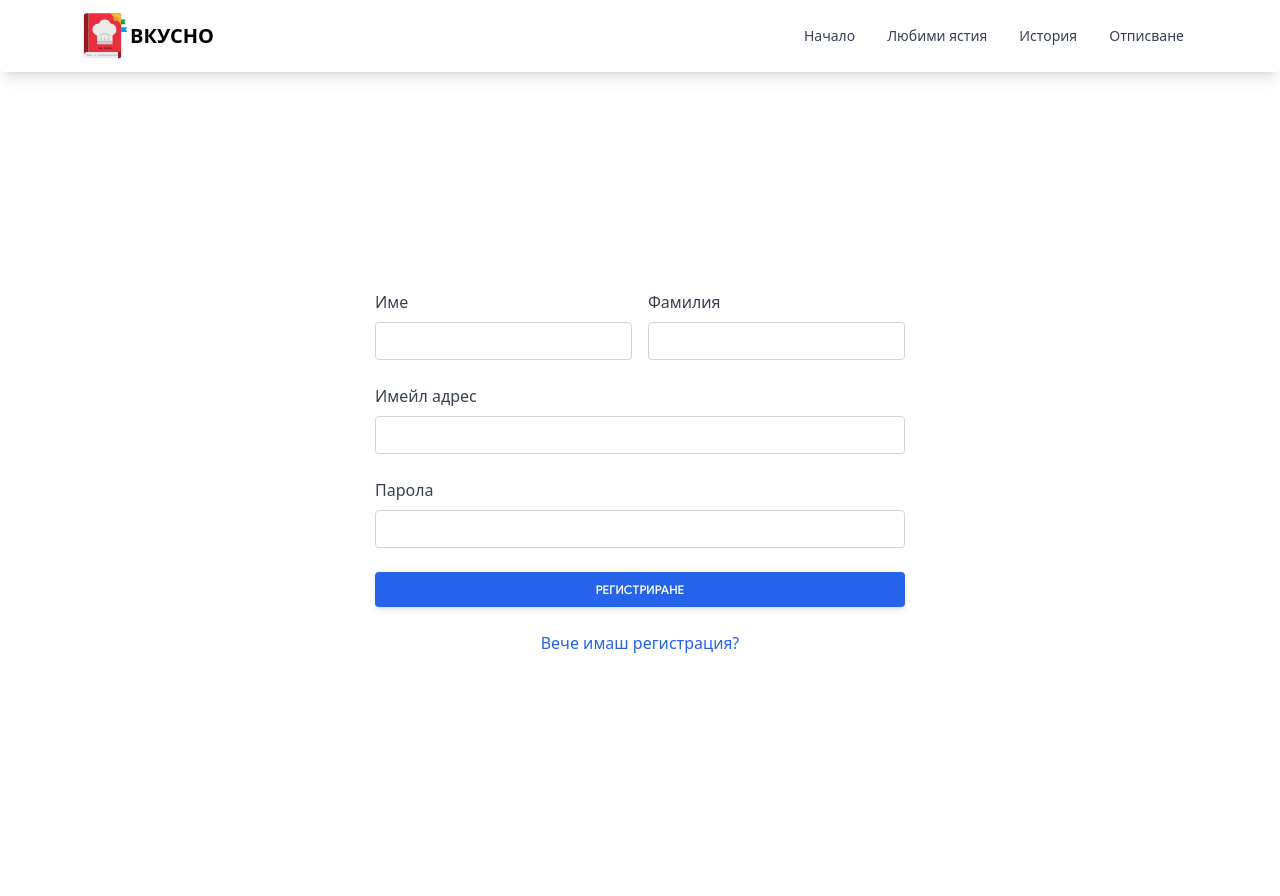
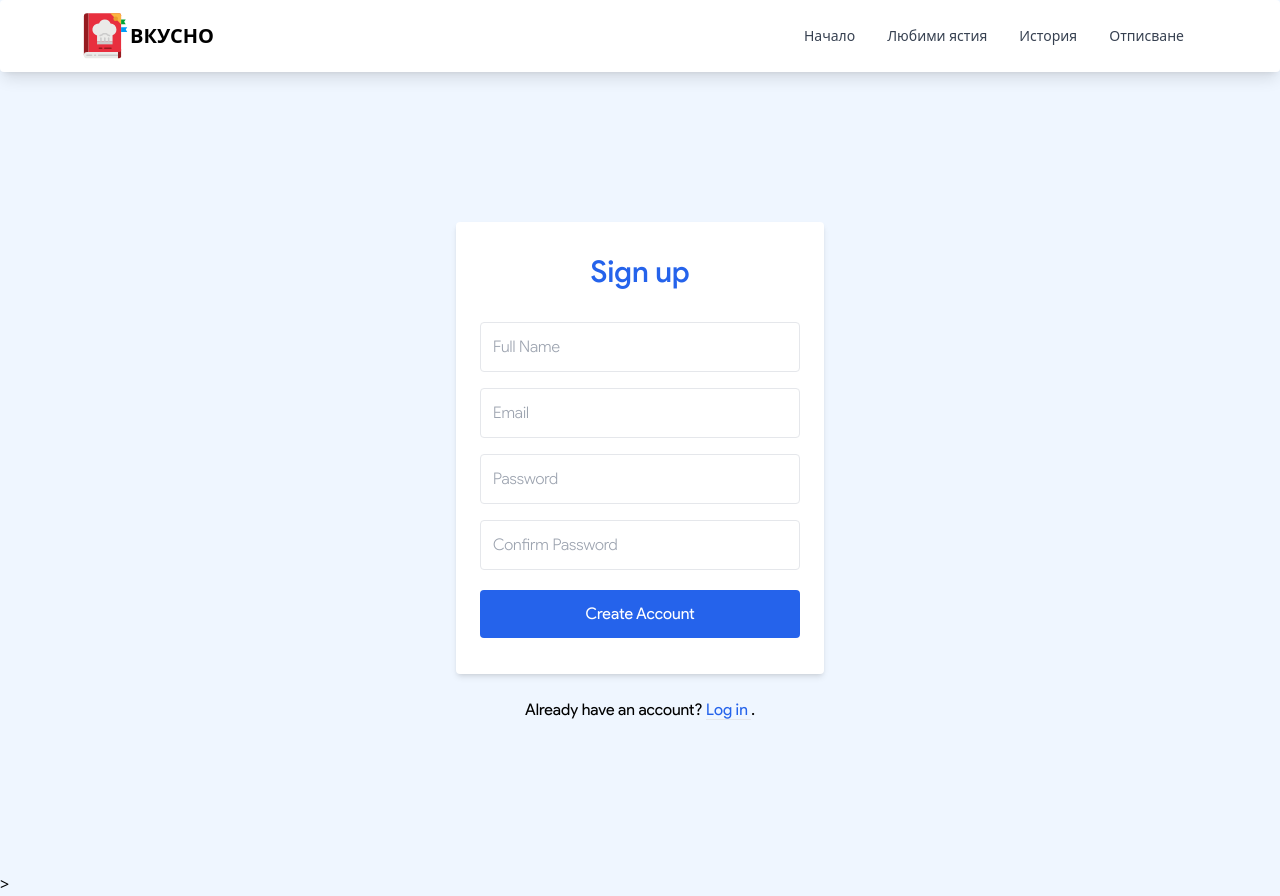
Before and after one commit to MiroslavRosenov/tasty, a Python web app: template templates/signup.html in a window 1280 px wide. Before the commit the page ends 653 px from the top, so only its background shows below. Run offline with Jinja, Linux system fonts and the light colour scheme; the template is opened without the code that fills it, so the values that code supplies are empty; some libraries are stand-ins or nearby versions.

```diff
--- a/blueprints/dishes.py
+++ b/blueprints/dishes.py
@@ -1,4 +1,4 @@
-from quart import Blueprint, jsonify, render_template, request, current_app
+from quart import Blueprint, render_template
 
 from ext.translator import Translator
 from ext.base import get_recipe, search_recipe
@@ -8,7 +8,6 @@ translate = Translator().translate
 
 @dishes.get("/")
 async def index() -> None:
-    # return str(await search_recipe(["eggs", "bacon", "muffins"]))
     return await render_template("index.html")
 
 @dishes.get("/dishes/<int:id>")
--- a/schema.sql
+++ b/schema.sql
@@ -2,13 +2,12 @@ CREATE TABLE IF NOT EXISTS dishes (
     id BIGINT PRIMARY KEY,
     title TEXT NOT NULL,
     imageUrl TEXT NOT NULL,
-    ingredients JSON
+    ingredients TEXT
 )
 
 CREATE TABLE IF NOT EXISTS details (
     id BIGINT PRIMARY KEY,
     title TEXT NOT NULL,
-    original_name TEXT NOT NULL,
     readyInMinutes INT NOT NULL,
     imageUrl TEXT NOT NULL,
     ingredients JSON NOT NULL,
--- a/templates/signup.html
+++ b/templates/signup.html
@@ -1,44 +1,57 @@
 {% extends "base.html" %}
 {% block content %}
-<section class="text-gray-600 body-font">
-	<div class="h-screen flex justify-center items-center">
-		<form action="/signup" method="POST">
-			{% for category, message in get_flashed_messages(true) %}
-				{% if category == 'error' %}
-                <div class="bg-red-100 rounded-lg py-5 px-6 mb-4 text-base text-red-700 mb-3" role="alert">
-                    {{ message }}
-                </div>
-                {% elif category == 'success' %}
-                <div class="bg-green-100 rounded-lg py-5 px-6 mb-4 text-base text-green-700 mb-3" role="alert">
-                    {{ message }}
-                </div>
-                {% endif %}
-			{% endfor %}
+<body class="bg-blue-50">
+    <div class="bg-grey-lighter min-h-screen flex flex-col">
+        <div class="container max-w-sm mx-auto flex-1 flex flex-col items-center justify-center px-2">
+            <div class="bg-white px-6 py-8 rounded shadow-md text-black w-full">
+                <h1 class="mb-8 text-3xl text-center font-medium text-blue-600">Sign up</h1>
+                <input
+                    type="text"
+                    class="block border border-grey-light w-full p-3 rounded mb-4 font-light"
+                    id='signup-name'
+                    name="fullname"
+                    placeholder="Full Name">
 
-            <div class="grid grid-cols-2 gap-4">
-                <div class="form-group mb-6">
-                    <label for="firstNameInput" class="form-label inline-block mb-2 text-gray-700">Име</label>
-                    <input type="text" class="form-control block w-full px-3 py-1.5 text-base font-normal text-gray-700 bg-white bg-clip-padding border border-solid border-gray-300 rounded transition ease-in-out m-0 focus:text-gray-700 focus:bg-white focus:border-blue-600 focus:outline-none" id="firstNameInput" name="firstName" required>
-                </div>
-                <div class="form-group mb-6">
-                    <label for="lastNameInput" class="form-label inline-block mb-2 text-gray-700">Фамилия</label>
-                    <input type="text" class="form-control block w-full px-3 py-1.5 text-base font-normal text-gray-700 bg-white bg-clip-padding border border-solid border-gray-300 rounded transition ease-in-out m-0 focus:text-gray-700 focus:bg-white focus:border-blue-600 focus:outline-none" id="lastNameInput" name="lastName" required>
-                </div>
+                <input
+                    type="text"
+                    class="block border border-grey-light w-full p-3 rounded mb-4 font-light"
+                    id='signup-email'
+                    name="email"
+                    placeholder="Email">
+
+                <input
+                    type="password"
+                    class="block border border-grey-light w-full p-3 rounded mb-4 font-light"
+                    id='signup-password'
+                    name="password"
+                    placeholder="Password">
+                <input
+                    type="password"
+                    class="block border border-grey-light w-full p-3 rounded mb-4 font-light"
+                    id='signup-confirm-password'
+                    name="confirm_password"
+                    placeholder="Confirm Password">
+
+                <button type="submit" onClick='signupInputHandler()' class="w-full text-center py-3 rounded bg-blue-600 text-white hover:bg-blue-700 focus:outline-none my-1 font-regular">Create Account</button>
+
+                <!-- <div class="text-center text-sm text-grey-dark mt-4 font-regular">
+                    By signing up, you agree to the
+                    <a class="no-underline border-b border-grey-dark text-grey-dark" href="#">
+                        Terms of Service
+                    </a> and
+                    <a class="no-underline border-b border-grey-dark text-grey-dark" href="#">
+                        Privacy Policy
+                    </a>
+                </div> -->
             </div>
-            <div class="form-group mb-6">
-				<label for="emailInput" class="form-label inline-block mb-2 text-gray-700">Имейл адрес</label>
-                <input type="email" class="form-control block w-full px-3 py-1.5 text-base font-normal text-gray-700 bg-white bg-clip-padding border border-solid border-gray-300 rounded transition ease-in-out m-0 focus:text-gray-700 focus:bg-white focus:border-blue-600 focus:outline-none" id="emailInput" name="email" required>
+
+            <div class="text-grey-dark mt-6 font-regular">
+                Already have an account?
+                <a class="no-underline border-b border-blue text-blue-600" href="{{ url_for('accounts.signin') }}">
+                    Log in
+                </a>.
             </div>
-            <div class="form-group mb-6">
-                <label for="passwordInput" class="form-label inline-block mb-2 text-gray-700">Парола</label>
-                <input type="password" class="form-control block w-full px-3 py-1.5 text-base font-normal text-gray-700 bg-white bg-clip-padding border border-solid border-gray-300 rounded transition ease-in-out m-0 focus:text-gray-700 focus:bg-white focus:border-blue-600 focus:outline-none" id="passwordInput" name="password" required>
-            </div>
-            <button type="submit" class="w-full px-6 py-2.5 bg-blue-600 text-white font-medium text-xs leading-tight uppercase rounded shadow-md hover:bg-blue-700 hover:shadow-lg focus:bg-blue-700 focus:shadow-lg focus:outline-none focus:ring-0 active:bg-blue-800 active:shadow-lg transition duration-150 ease-in-out">Регистриране</button>
-            <p class="text-gray-800 mt-6 text-center">
-				<a href="/signin" class="text-blue-600 hover:text-blue-700 focus:text-blue-700 transition duration-200 ease-in-out">Вече имаш регистрация?</a>
-			</p>
-        </form>
-	</div>
-    <script src="{{ url_for('static', filename='js/forms.js') }}"></script>
-</section>
+        </div>
+    </div>
+</body>>
 {% endblock content %}
```
Also changed, not shown: blueprints/api.py (+6 -5 lines), ext/base.py (+14 -12 lines), static/js/home.js (+15 -15 lines), templates/index.html (+3 -9 lines), templates/signin.html (+14 -25 lines).
